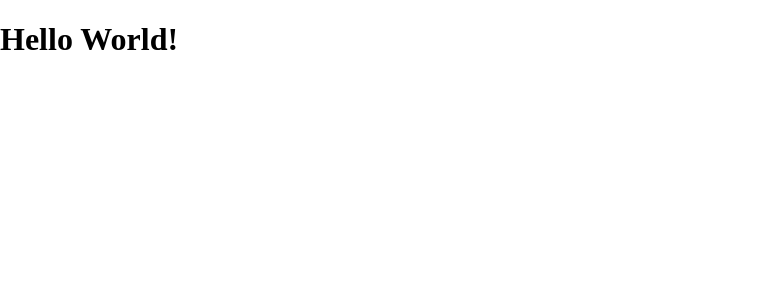
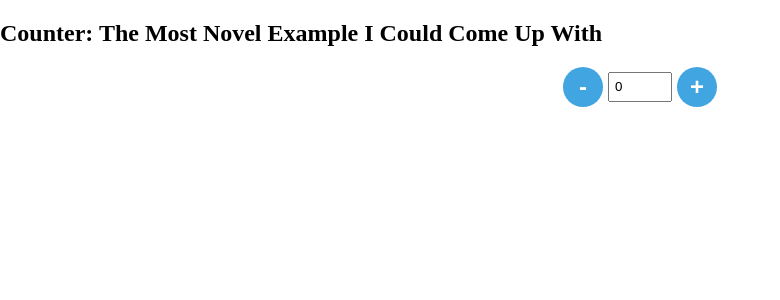
Before and after one commit to mikerobards/controlled-coms-refs, a React (Create React App) app: page / in a window 1280 px wide. Shown: the top 300 px of the page, without its empty margins (0-780 px from the left). Built offline with nearby package versions, Linux system fonts and the light colour scheme.

Commit message:
controlled lesson

```diff
--- a/src/App.js
+++ b/src/App.js
@@ -1,8 +1,36 @@
+import React, { useState } from 'react'
+
+
 function App() {
+  const [count, setCount] = useState(0)
+
+  const add = () => {
+    setCount(count + 1)
+  }
+
+  const subtract = () => {
+    if (count > 0) {
+      setCount(count - 1)
+    }
+  }
+
+
   return (
-    <div>
-      <h1>Hello World!</h1>
-    </div>
+    <section>
+      <h2>Counter: The Most Novel Example I Could Come Up With</h2>
+      <div className="counter">
+        <button onClick={subtract}>-</button>
+        <input
+          type="number"
+          aria-label="count"
+          value={count}
+          onChange={(e) => {
+            setCount(parseInt(e.target.value))
+          }}
+        />
+        <button onClick={add}>+</button>
+      </div>
+    </section>
   );
 }
 
--- a/src/index.css
+++ b/src/index.css
@@ -1,3 +1,50 @@
 body {
   margin: 0;
 }
+
+input {
+  margin: 5px 0;
+  padding: 5px;
+  min-width: 250px;
+}
+
+.message {
+  position: relative;
+  display: block;
+  background: #eee;
+  padding: 10px 10px 20px;
+}
+
+.message span {
+  position: absolute;
+  bottom: 5px;
+  right: 5px;
+  color: #333;
+  font-size: 0.8rem;
+}
+
+.message span.toolong {
+  color: red;
+}
+
+.counter {
+  display: flex;
+  justify-content: center;
+}
+
+.counter button {
+  width: 40px;
+  height: 40px;
+  background: #41a5e1;
+  border: none;
+  border-radius: 50%;
+  color: white;
+  font-size: 24px;
+  font-weight: bold;
+}
+
+.counter input {
+  margin: 5px;
+  width: 50px;
+  min-width: 50px;
+}
```
Also changed, not shown: src/App.css (deleted, +0 -38 lines).
